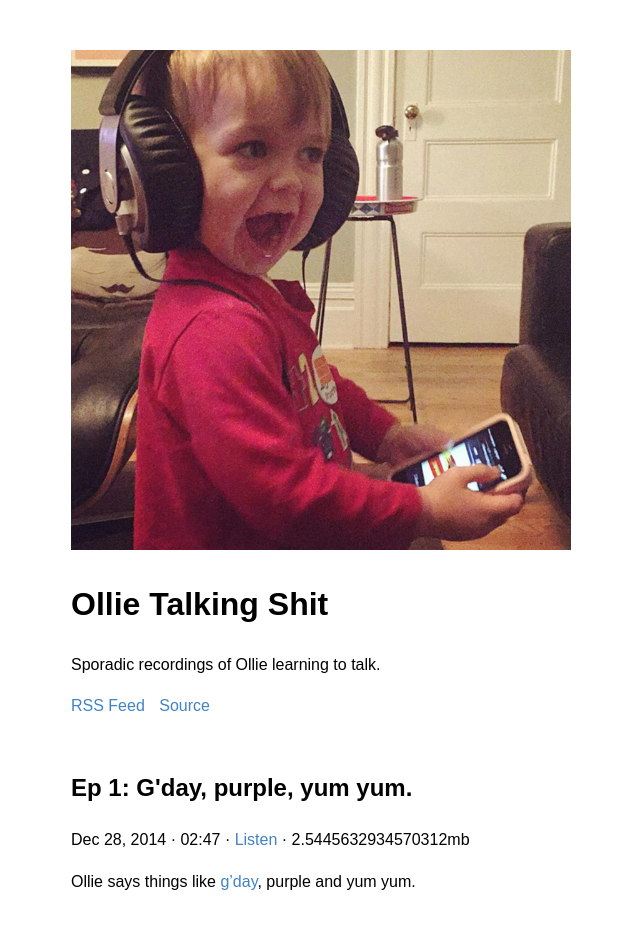
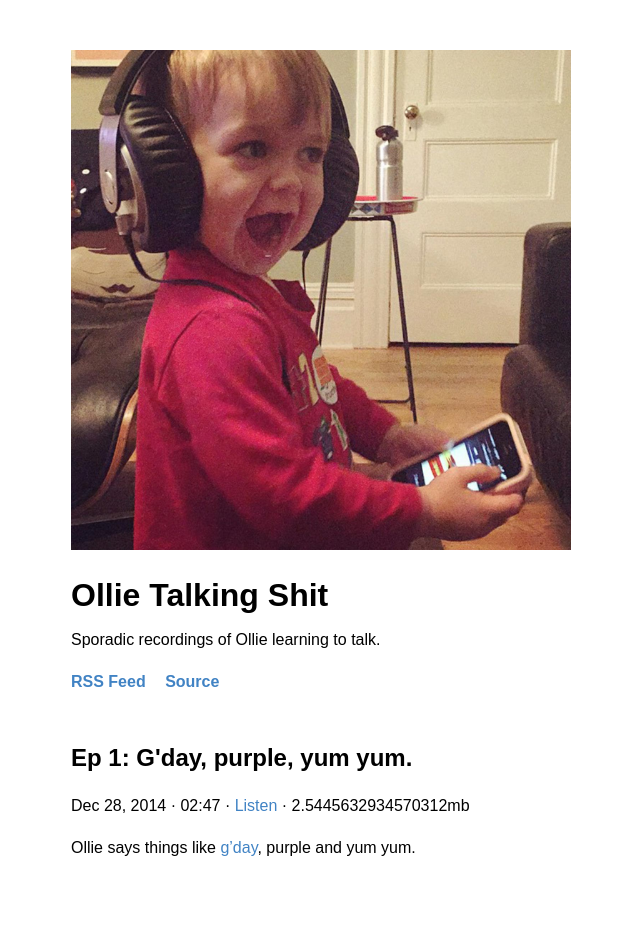
Before and after one commit to andytlr/ollie-talking-shit, a Jekyll site: the page built from index.html, in a window 1280 px wide. Shown: the whole page, without its empty margins (319-959 px from the left). Built offline with Jekyll 4.4.1, drawn with Linux system fonts in a browser that asks for light colours; after the commit the page ends 910 px from its top, so only the background shows below that.

Commit message:
Simple style.

```diff
--- a/css/main.scss
+++ b/css/main.scss
@@ -6,6 +6,21 @@
 body {
   font-family: sans-serif;
   line-height: 1.6;
+}
+
+h1 {
+  margin-bottom: 0;
+  line-height: 1;
+}
+
+h2 {
+  /* margin-bottom: 0; */
+  line-height: 1.2;
+}
+
+ul,
+ol {
+  padding-left: 0;
 }
 
 a {
@@ -35,9 +50,10 @@ img {
 .nav {
   padding-left: 0;
   list-style: none;
+  font-weight: bold;
 
   li {
     display: inline;
-    margin-right: 10px;
+    margin-right: 15px;
   }
 }
```
